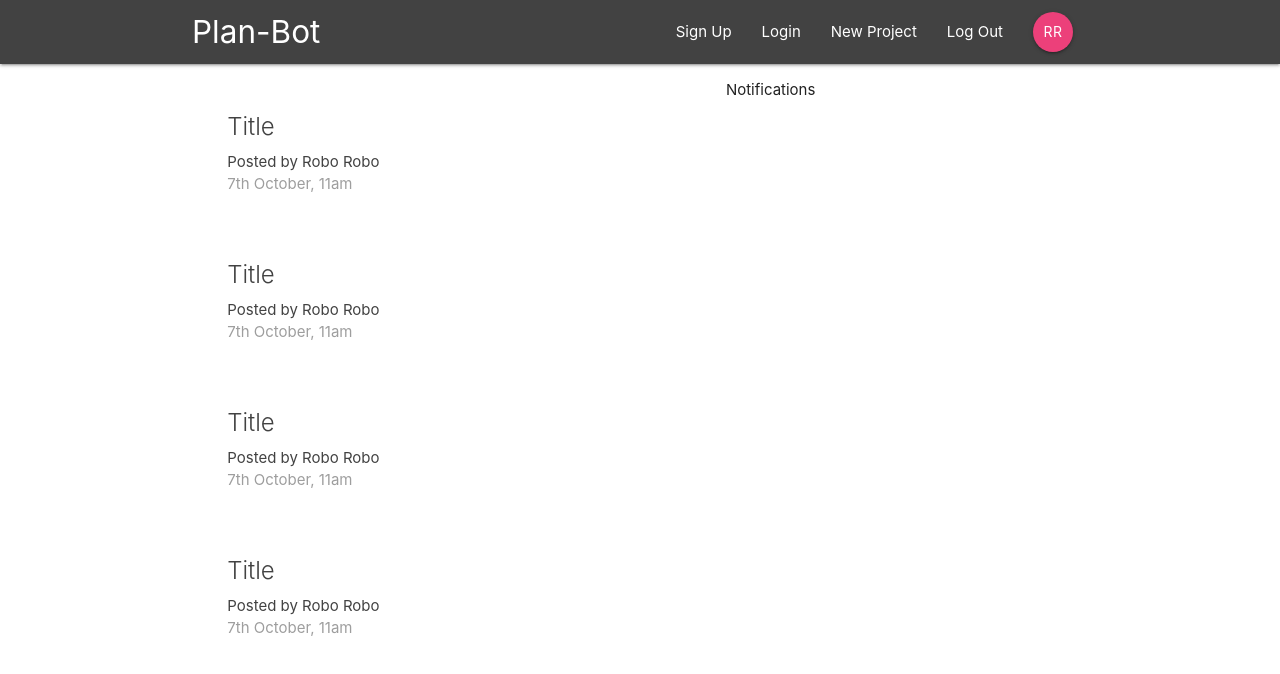
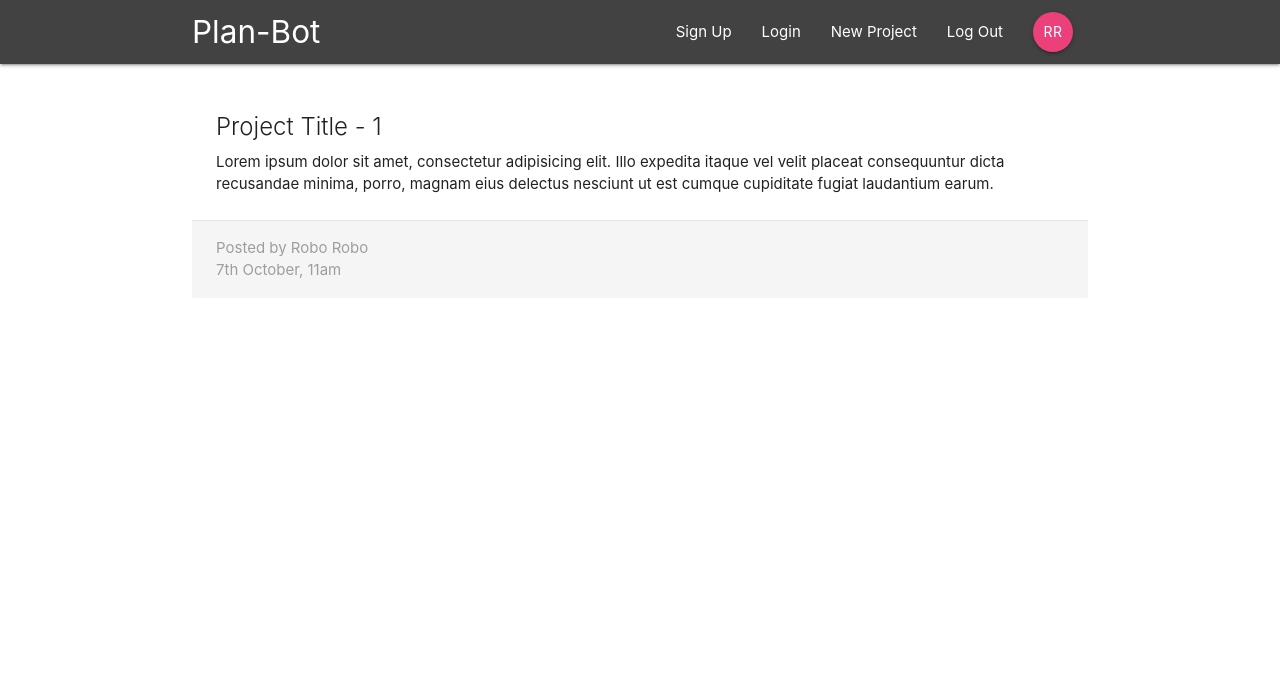
Before and after one commit to mdashmiller/project-manager, a React (Create React App) app: page /project/1 in a window 1280 px wide. Shown: the top 674 px of the page. Built offline with nearby package versions, Linux system fonts and the light colour scheme.

Commit message:
project details component created

```diff
--- a/src/App.js
+++ b/src/App.js
@@ -2,6 +2,7 @@
 import { BrowserRouter, Route, Switch } from 'react-router-dom'
 import Navbar from './components/layout/Navbar'
 import Dashboard from './components/dashboard/Dashboard'
+import ProjectDetails from './components/projects/ProjectDetails'
 
 class App extends Component {
   render() {
@@ -10,7 +11,8 @@
 	    	<div className="App">
 	    		<Navbar />
 	    		<Switch>
-	    			<Route path='/' component={Dashboard} />
+	    			<Route exact path='/' component={Dashboard} />
+	    			<Route path='/project/:id' component={ProjectDetails} />
 	    		</Switch>
 	    	</div>
     	</BrowserRouter>
--- a/src/components/projects/ProjectDetails.js
+++ b/src/components/projects/ProjectDetails.js
@@ -0,0 +1,23 @@
+import React from 'react'
+
+const ProjectDetails = props => {
+	const id = props.match.params.id
+	return (
+		<div className="container section project-details">
+			<div className="card z-depth-0">
+				<div className="card-content">
+					<span className="card-title">Project Title - {id}</span>
+					<p>
+						Lorem ipsum dolor sit amet, consectetur adipisicing elit. Illo expedita itaque vel velit placeat consequuntur dicta recusandae minima, porro, magnam eius delectus nesciunt ut est cumque cupiditate fugiat laudantium earum.
+					</p>
+				</div>
+				<div className="card-action grey lighten-4 grey-text">
+					<div>Posted by Robo Robo</div>
+					<div>7th October, 11am</div>
+				</div>
+			</div>
+		</div>
+	)
+}
+
+export default ProjectDetails
```
